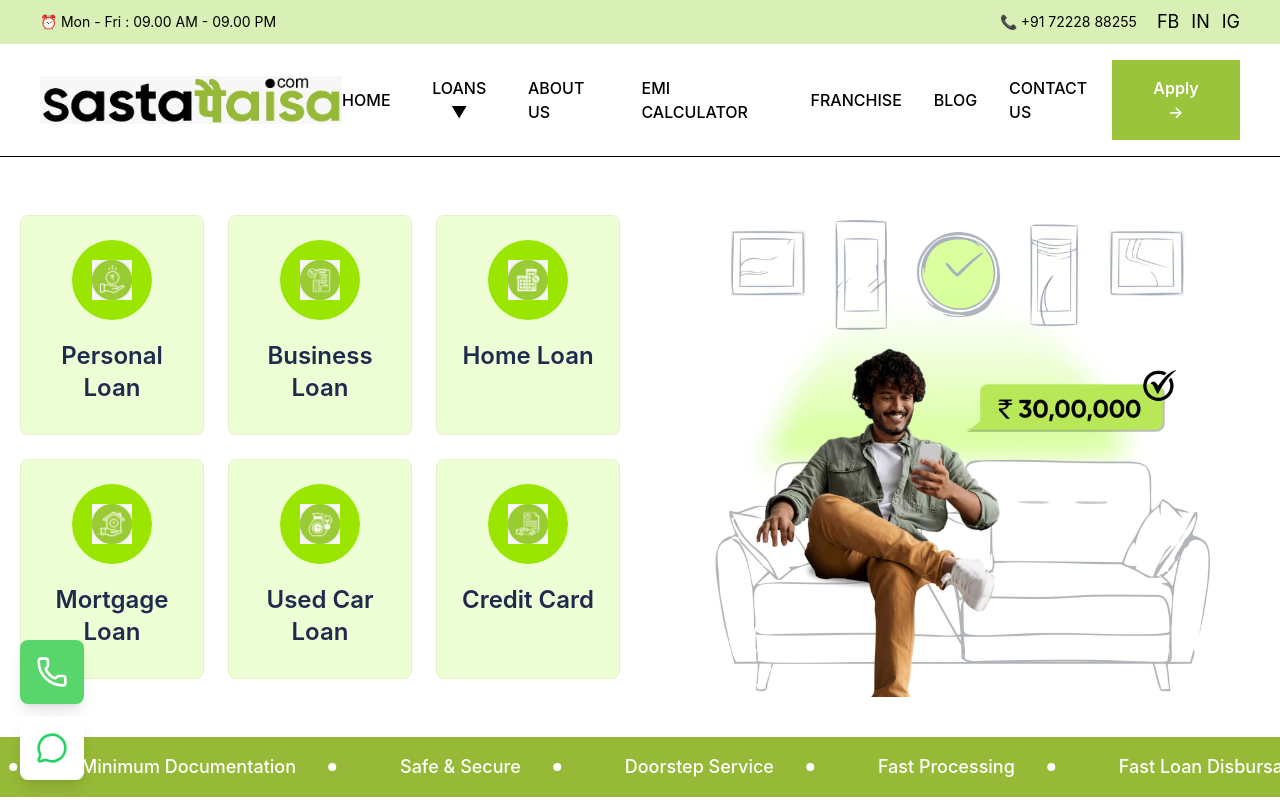
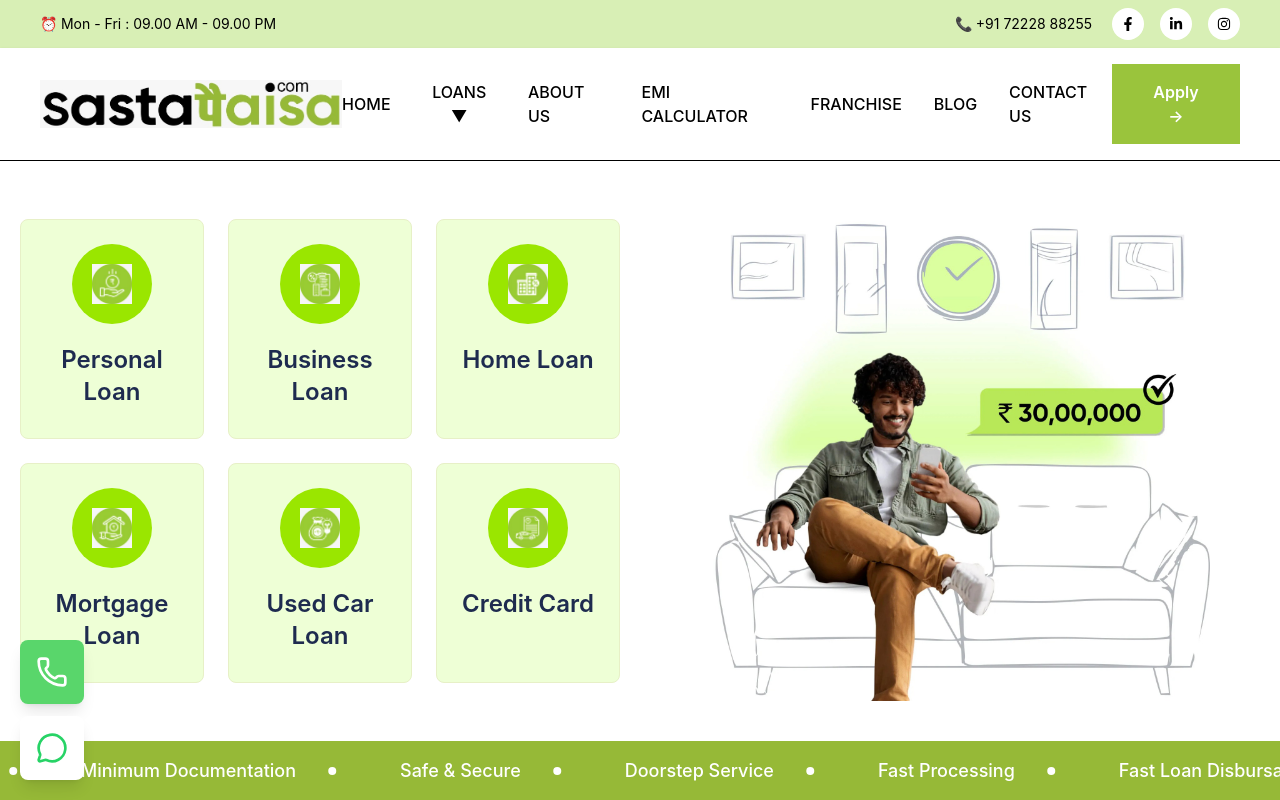
Before and after one commit to Shaikhjunaid49/Sasta_paisa, a React (Vite) app in the folder Sasta_paisa/: page / in a window 1280 px wide. Shown: the top 800 px of the page. Built offline with nearby package versions, Linux system fonts and the light colour scheme.

Commit message:
Added icons top bar present in nav

```diff
--- a/Sasta_paisa/src/components/Nav.jsx
+++ b/Sasta_paisa/src/components/Nav.jsx
@@ -1,5 +1,6 @@
 // Nav.jsx
 import React, { useState } from "react";
+import { FaFacebookF, FaInstagram, FaLinkedinIn } from "react-icons/fa";
 import logo from "../assets/logo.jpeg";
 import { Link } from "react-router-dom";
 
@@ -17,10 +18,36 @@ function Nav() {
         <div className="flex items-center gap-5">
           <p>📞 +91 72228 88255</p>
 
-          <div className="flex gap-3 text-lg">
-            <span>FB</span>
-            <span>IN</span>
-            <span>IG</span>
+          <div className="flex items-center gap-4">
+            {/* Facebook */}
+            <a
+              href="https://facebook.com"
+              target="_blank"
+              rel="noreferrer"
+              className="w-8 h-8 rounded-full bg-white flex items-center justify-center hover:bg-blue-600 hover:text-white transition"
+            >
+              <FaFacebookF size={14} />
+            </a>
+
+            {/* LinkedIn */}
+            <a
+              href="https://linkedin.com"
+              target="_blank"
+              rel="noreferrer"
+              className="w-8 h-8 rounded-full bg-white flex items-center justify-center hover:bg-blue-700 hover:text-white transition"
+            >
+              <FaLinkedinIn size={14} />
+            </a>
+
+            {/* Instagram */}
+            <a
+              href="https://instagram.com"
+              target="_blank"
+              rel="noreferrer"
+              className="w-8 h-8 rounded-full bg-white flex items-center justify-center hover:bg-pink-600 hover:text-white transition"
+            >
+              <FaInstagram size={14} />
+            </a>
           </div>
         </div>
       </div>
```
